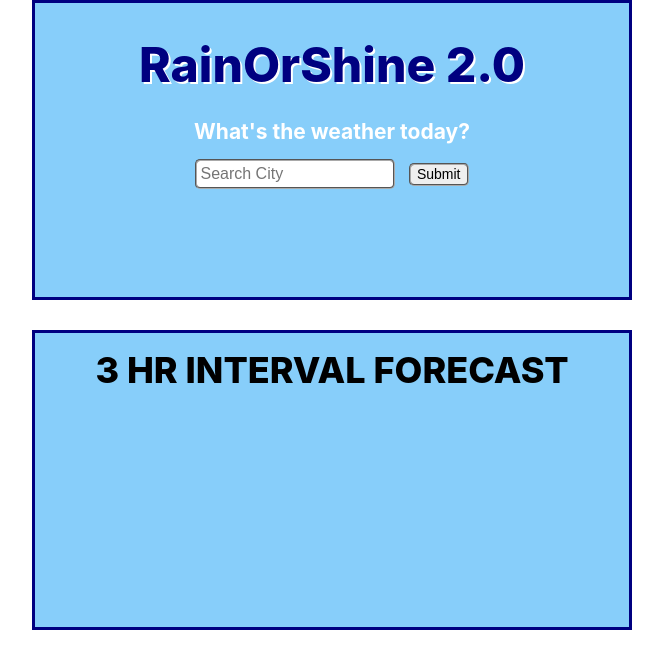
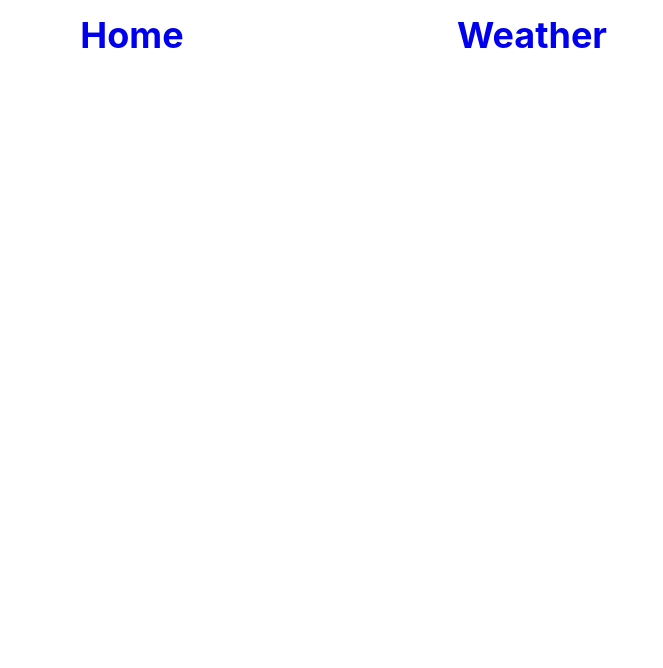
Before and after one commit to DannyShien/Weather-App, a React (Create React App) app: page /weather in a window 1280 px wide. Shown: the top 668 px of the page, without its empty margins (308-971 px from the left). Built offline with nearby package versions, Linux system fonts and the light colour scheme.

Commit message:
move citySearch method and onsumit over to home.js, which now holds the input field

```diff
--- a/src/App.js
+++ b/src/App.js
@@ -5,9 +5,9 @@ import {
     // Link
 }   from 'react-router-dom';
 import './App.css';
-// import Navbar from './components/Navbar';
+import Navbar from './components/Navbar';
 import Weather from './components/Weather';
-import About from './About';
+// import About from './About';
 import Home from './Home';
 
 
@@ -16,10 +16,10 @@ class App extends Component {
         return (
             <Router>
                 <div className="App">
-                    {/* <Navbar /> */}
-                    {/* <Route path = '/' exact component = {Home} /> */}
+                    <Navbar />
+                    <Route path = '/' exact component = {Home} />
                     {/* <Route path = '/about' component = {About} /> */}
-                    <Route path = '/' component = {Weather} />
+                    <Route path = '/weather' component = {Weather} />
                 </div>
             </Router>
         );
--- a/src/Home.js
+++ b/src/Home.js
@@ -1,15 +1,54 @@
 import React, { Component } from 'react';
+import Search from './components/Search';
+
+
+class Home extends Component {
+    constructor(props) {
+        super(props);
+        this.state = {
+            city: ''
+        }
+    }
 
 
 
-class Home extends Component {
     render() {
         return (
-            <div className = 'home'>
-                <h1>Practicing with React!</h1>
+            <div className = 'weather-container'>
+                <div className='weather'>
+                    <h1>RainOrShine 2.0</h1>
+                    <div className = 'weather-display'>
+                        <h4>What's the weather today?</h4>
+                        <Search
+                            onSubmit = {this._onSubmit}
+                            newInput = {this.state.city}
+                            handleChange = {this.citySearch}
+                        />
+                    </div>
+                </div>
+                <div className = 'forecast-display'>
+                    <h2 className = 'forecast-title'>3 hr Interval Forecast</h2>
+                </div>
             </div>
         );
     }
+
+      // Setting the state for 'city' to be used in the input.
+      citySearch = (input) => {
+        // console.log(input)
+        this.setState({
+            city: input
+        });
+    }
+
+    // When input is submitted, name of city is fetched from API to return weather info.
+    _onSubmit = (event) => {
+        const searchCity = this.state.city
+        event.preventDefault();
+        console.log(searchCity);
+
+    }
+
 }
 
 export default Home;
--- a/src/components/Navbar.js
+++ b/src/components/Navbar.js
@@ -1,11 +1,10 @@
 import React from 'react';
 import { Link } from 'react-router-dom';
 
-const Navbar = (props) => {
+const Navbar = () => {
     return (
         <div className = 'navbar sticky'>
             <Link to = '/' className = 'links'>Home</Link>
-            <Link to = '/about' className = 'links'>About</Link>
             <Link to = '/weather' className = 'links'>Weather</Link>
         </div>
     );
--- a/src/components/Weather.js
+++ b/src/components/Weather.js
@@ -4,7 +4,7 @@
 import React, { Component } from 'react';
 
 // Connecting other components to this component page.
-import Search from './Search';
+// import Search from './Search';
 import CurrentWeather from './CurrentWeather';
 import Forecast from './Forecast';
 // import './Weather.css';
@@ -38,33 +38,14 @@ class Weather extends Component {
     render() {
         return (
             <div className = 'weather-container'>
-                <div className='weather'>
-                    <h1>RainOrShine 2.0</h1>
-                    <div className = 'weather-display'>
-                        <h4>What's the weather today?</h4>
-                        <Search
-                            onSubmit = {this._onSubmit}
-                            newInput = {this.state.city}
-                            handleChange = {this.citySearch}
-                        />
+
                         {this.showCurrentWeather()}
-                    </div>
-                </div>
-                <div className = 'forecast-display'>
-                    <h2 className = 'forecast-title'>3 hr Interval Forecast</h2>
-                    {/* {this._showForecast()} */}
-                </div>
+
             </div>
         );
     }
 
-    // Setting the state for 'city' to be used in the input.
-    citySearch = (input) => {
-        // console.log(input)
-        this.setState({
-            city: input
-        });
-    }
+
 
     // When input is submitted, name of city is fetched from API to return weather info.
     _onSubmit = (event) => {
```
